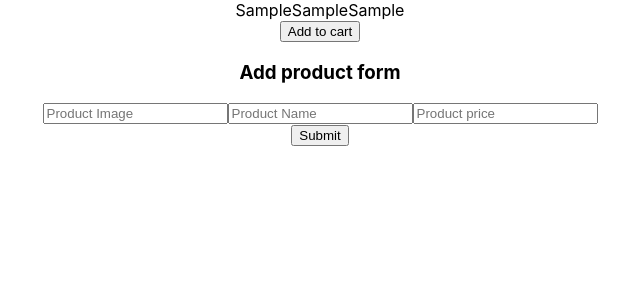
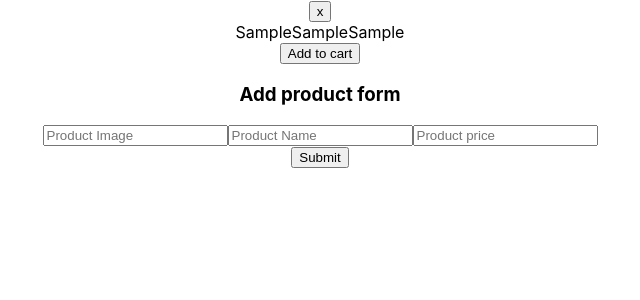
Before and after one commit to eleriv/proovitoo, a React (Create React App) app: page / in a window 1280 px wide. Both pictures are taken after typing "Sample", "Sample", "Sample" into the empty fields and a click on the button "Submit". Shown: the top 300 px of the page, without its empty margins (320-960 px from the left). Built offline with nearby package versions, Linux system fonts and the light colour scheme; the HTML template or start-up script is replaced by a standard one.

Commit message:
Toodete kustutamine

```diff
--- a/src/App.js
+++ b/src/App.js
@@ -1,11 +1,11 @@
 import './App.css';
-import AddProduct from './components/AddProduct';
+import HandleProduct from './components/HandleProduct';
 import ShowProduct from './components/ShowProduct';
 
 function App() {
   return (
     <div className="App">
-      <AddProduct />
+      <HandleProduct />
       <ShowProduct />
     </div>
   );
--- a/src/components/AddProduct.js
+++ b/src/components/HandleProduct.js
@@ -4,8 +4,9 @@ import { v4 as uuidv4 } from 'uuid';
 
 const LOCAL_STORAGE_KEY = 'productApp.products'
 
-function AddProduct() {
+function HandleProduct() {
     const [products, setProducts] = useState([]);
+
     const productImageRef = useRef()
     const productNameRef = useRef()
     const productPriceRef = useRef()
@@ -25,20 +26,28 @@ function AddProduct() {
         const image = productImageRef.current.value
         const name = productNameRef.current.value
         const price = productPriceRef.current.value
+
         if (image === '') return
         if (name === '') return
         if (price === '') return
+
         setProducts(prevProducts => {
             return[...prevProducts, { id: uuidv4(), image: image, name: name, price: price}]
         })
+
         productImageRef.current.value = null
         productNameRef.current.value = null
         productPriceRef.current.value = null
     }
 
+    function removeProduct(id) {
+        const newProducts = products.filter(product => product.id !== id);
+        setProducts(newProducts);
+    }
+
     return (
         <div className="">
-            <ShowProduct products={products} />
+            <ShowProduct products={products} removeProduct={removeProduct} />
             <h3>Add product form</h3>
             <div>
                 <input ref={productImageRef} type='text' placeholder='Product Image'/>
@@ -50,4 +59,4 @@ function AddProduct() {
   );
 }
 
-export default AddProduct;
+export default HandleProduct;
--- a/src/components/Product.js
+++ b/src/components/Product.js
@@ -1,12 +1,19 @@
 import React from "react";
 
-export default function Product({ product }) {
+export default function Product({ product, removeProduct }) {
+    function handleRemove() {
+        removeProduct(product.id)
+    }
+
     return (
         <div>
+            <div>
+                <button onClick={handleRemove}>x</button>
+            </div>
             <div className="product">
-            {product.image}
-            {product.name}
-            {product.price}
+                {product.image}
+                {product.name}
+                {product.price}
             </div>
             <button>Add to cart</button>
         </div>
--- a/src/components/ShowProduct.js
+++ b/src/components/ShowProduct.js
@@ -1,10 +1,10 @@
 import React from "react";
 import Product from "./Product";
 
-export default function ShowProduct({ products }) {
+export default function ShowProduct({ products, removeProduct }) {
     return (
         products?.map(product => {
-            return <Product key={product.id} product={product} />
+            return <Product key={product.id} removeProduct={removeProduct} product={product} />
         })
     )
 }
```
